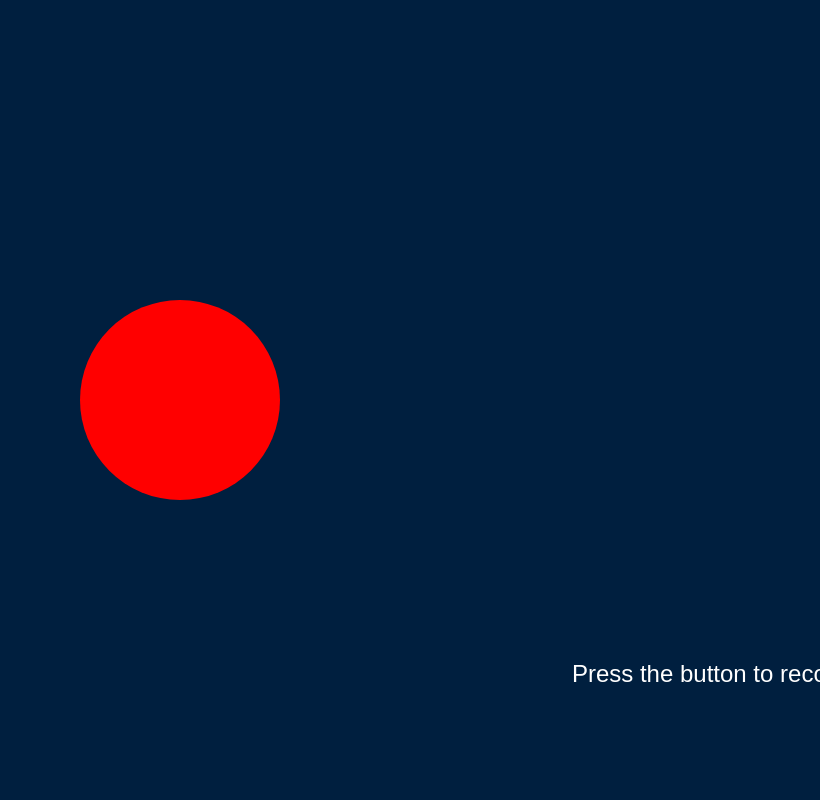
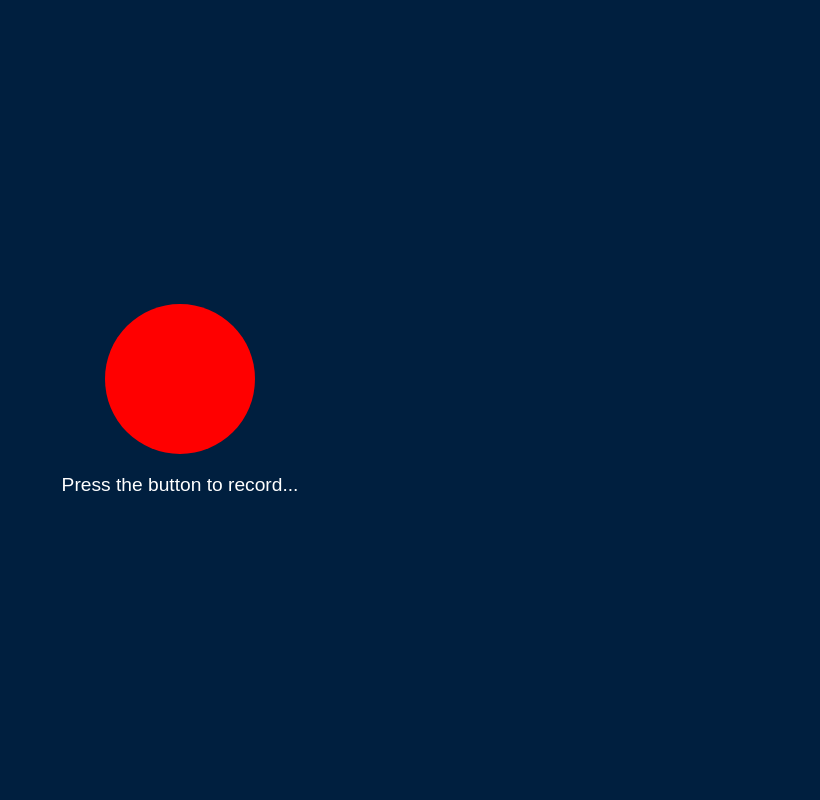
Before and after one commit to WouterDobber/WouterDobber.github.io, a Flask app: page / in a window 1280 px wide; the page is wider, and only the part inside the window is pictured. Shown: that part, without its empty margins (460-1280 px from the left). Run offline with Flask 3, Linux system fonts and the light colour scheme.

Commit message:
Update index.html

```diff
--- a/templates/index.html
+++ b/templates/index.html
@@ -2,21 +2,27 @@
 <html>
 <head>
     <style>
+        * {
+            margin: 0;
+            padding: 0;
+            box-sizing: border-box;
+        }
+
         body {
             background-color: #001f3f;
             color: #ffffff;
             font-family: Arial, sans-serif;
-            text-align: center;
             display: flex;
+            flex-direction: column;
             align-items: center;
             justify-content: center;
             height: 100vh;
-            margin: 0;
+            text-align: center;
         }
 
         #recordButton {
-            width: 200px;
-            height: 200px;
+            width: 150px;
+            height: 150px;
             background-color: red;
             border-radius: 50%;
             border: none;
@@ -81,19 +87,14 @@
 
         #transcription {
             margin-top: 20px;
-            font-size: 1.5em;
-            position: absolute;
-            top: 80%;
+            font-size: 1.2em;
             width: 100%;
-            text-align: center;
         }
     </style>
 </head>
 <body>
-    <div>
-        <button id="recordButton"></button>
-        <div id="transcription">Press the button to record...</div>
-    </div>
+    <button id="recordButton"></button>
+    <div id="transcription">Press the button to record...</div>
 
     <script>
         let recording = false;
```
